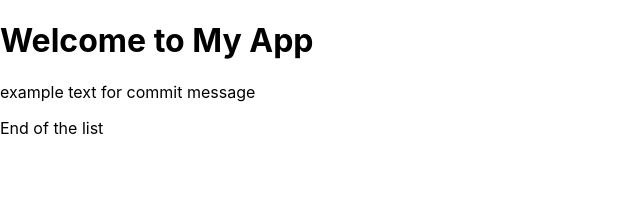
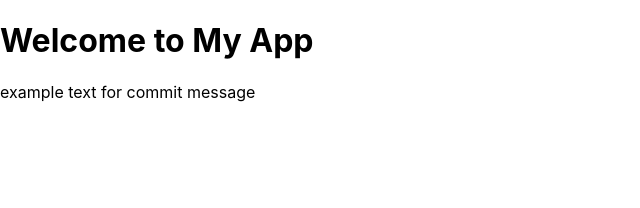
Before and after one commit to gowtham-sampathkumar/git-fix, a React (Create React App) app: page / in a window 1280 px wide. Shown: the top 208 px of the page, without its empty margins (0-640 px from the left). Built offline with nearby package versions, Linux system fonts and the light colour scheme.

Commit message:
map method removed from root component

```diff
--- a/src/App.js
+++ b/src/App.js
@@ -3,12 +3,6 @@ const App = () => {
     <>
       <h1>Welcome to My App</h1>
       <p>example text for commit message</p>
-      {[].map((item, index) => (
-        <div key={index}>
-          <p>Item {index + 1}</p>
-        </div>
-      ))}
-      <p>End of the list</p>
     </>
   )
 }
```
